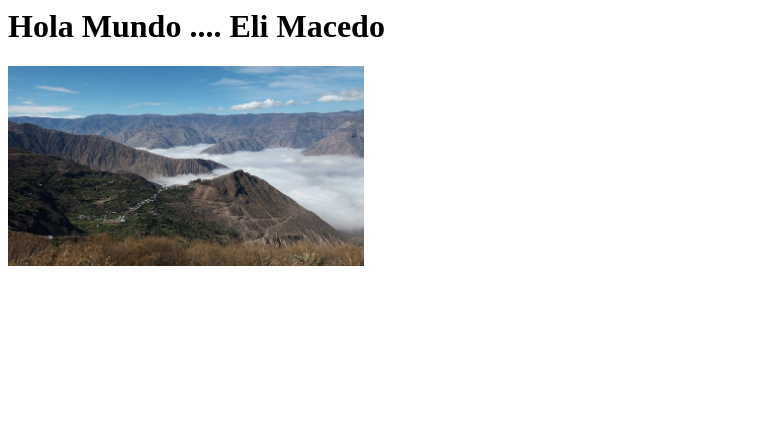
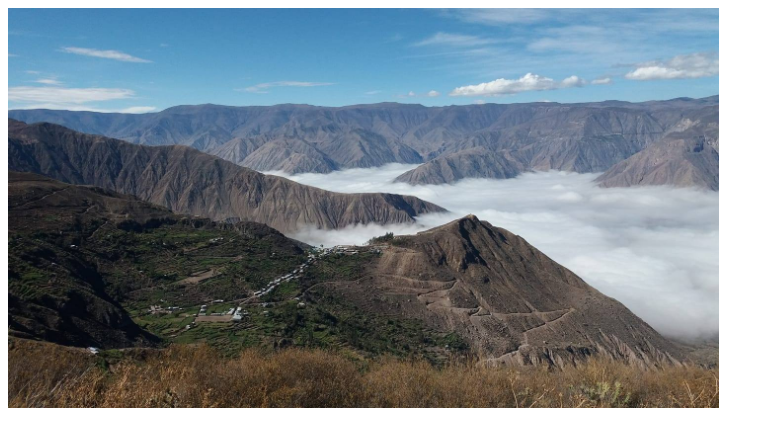
Before and after one commit to ElizabethMacedoB/ElizabethMacedoB.github.io, a plain HTML site: page index.html in a window 1280 px wide. Shown: the whole page, without its empty margins (0-774 px from the left). Drawn offline with Linux system fonts and the light colour scheme.

Commit message:
adecuaciones 1

```diff
--- a/index.html
+++ b/index.html
@@ -1,7 +1,7 @@
 <html>
-    <h1>Hola Mundo .... Eli Macedo</h1>
+   <title><h1>Hola Mundo, ... Tauria - Arequipa</h1></title>
 <div>
-    <img src="tauria.jpg" height="200">
+    <img src="tauria.jpg" height="400">
 </div>
 
     </html>
```
